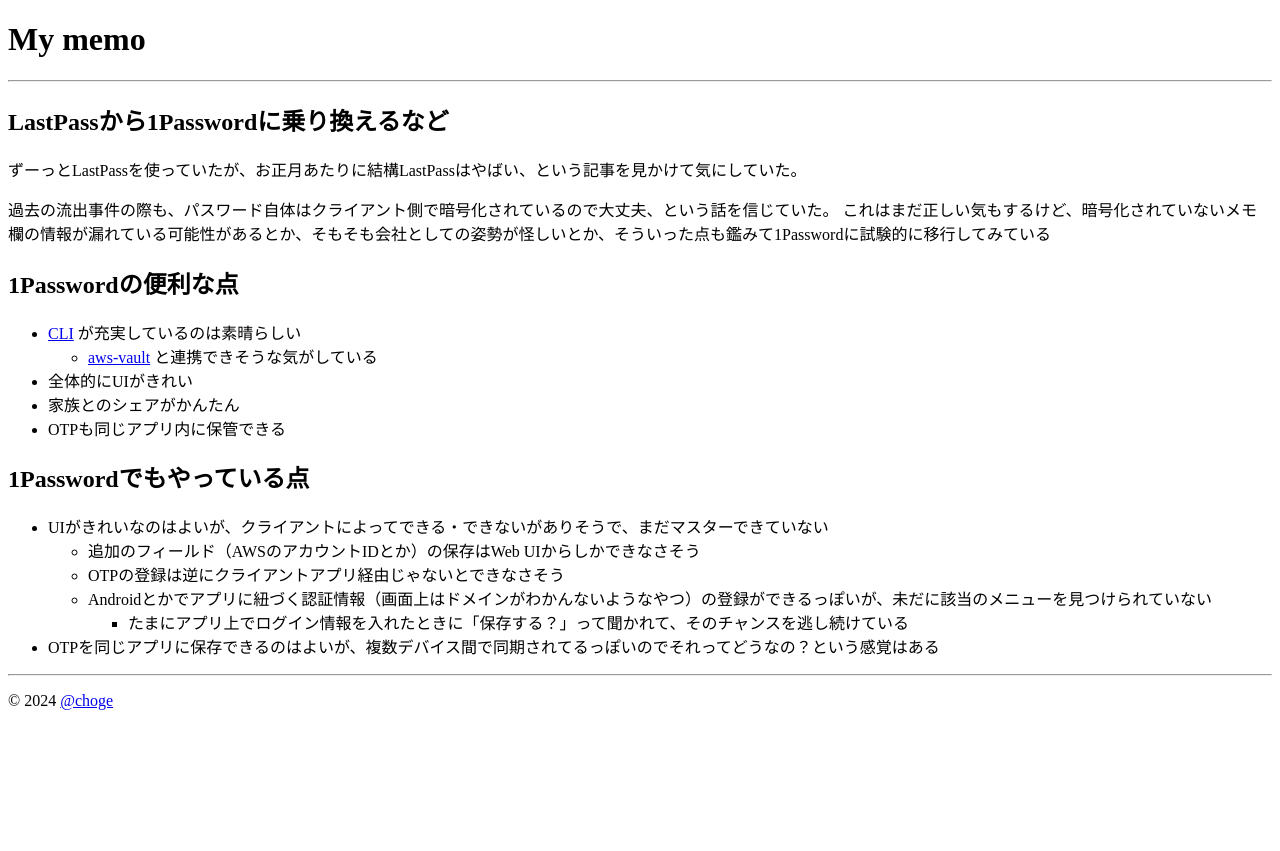
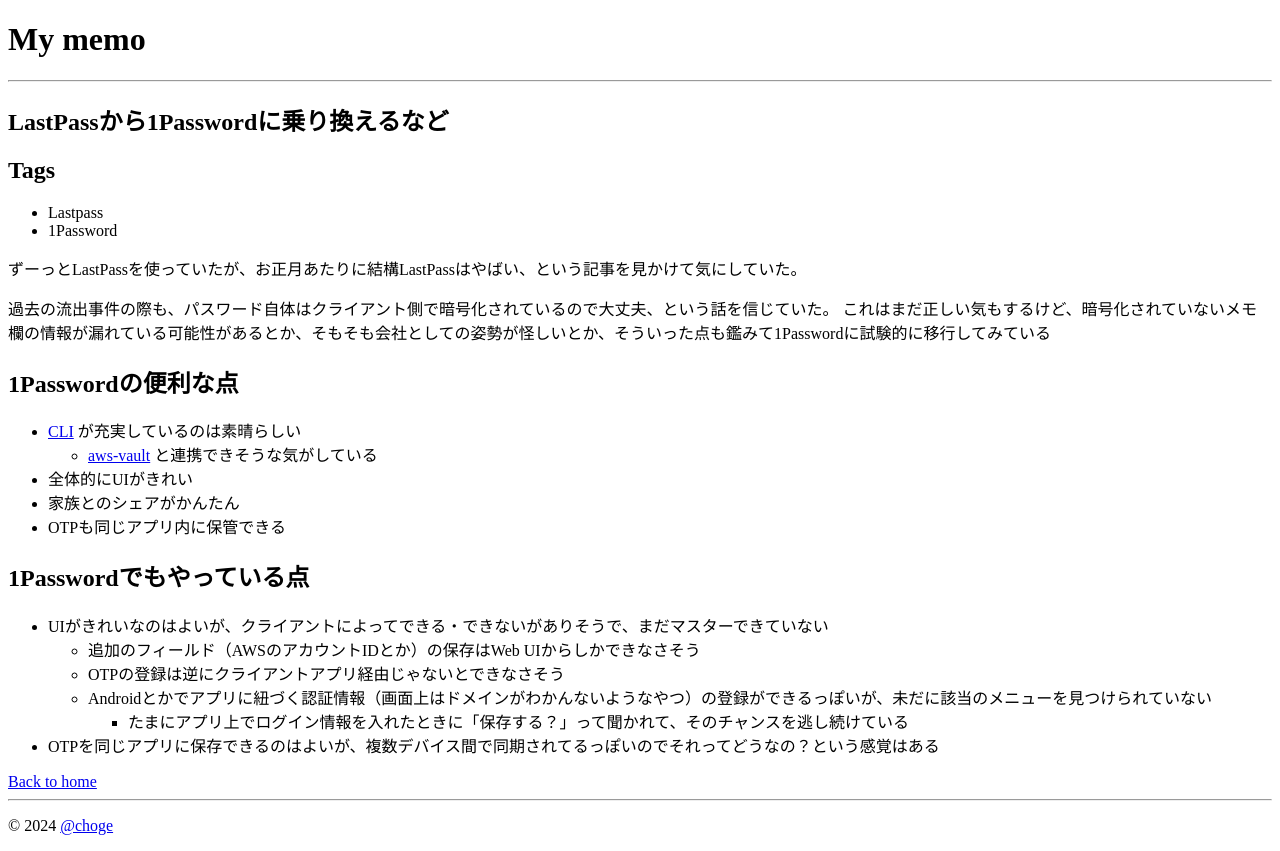
Before and after one commit to choge/blogv2, a Next.js app: page /posts/1password in a window 1280 px wide. Before the commit the page ends 800 px from the top, so only its background shows below. Built offline with nearby package versions, Linux system fonts and the light colour scheme.

Commit message:
feat: show tags and go to home link

```diff
--- a/app/posts/[slug]/page.tsx
+++ b/app/posts/[slug]/page.tsx
@@ -24,9 +24,18 @@
   const { data, content } = matter(fileContents);
 
   return (
-    <article>
-      <h1>{data.title}</h1>
-      <ReactMarkdown>{content}</ReactMarkdown>
-    </article>
+    <>
+      <article>
+        <h1 id="article_title">{data.title}</h1>
+        <h2 id="tags_title">Tags</h2>
+        <ul id="tags">
+          {data.tags.map((tag) => (
+            <li key={tag}>{tag}</li>
+          ))}
+        </ul>
+        <ReactMarkdown>{content}</ReactMarkdown>
+      </article>
+      <a href="/">Back to home</a>
+    </>
   );
 }
```
